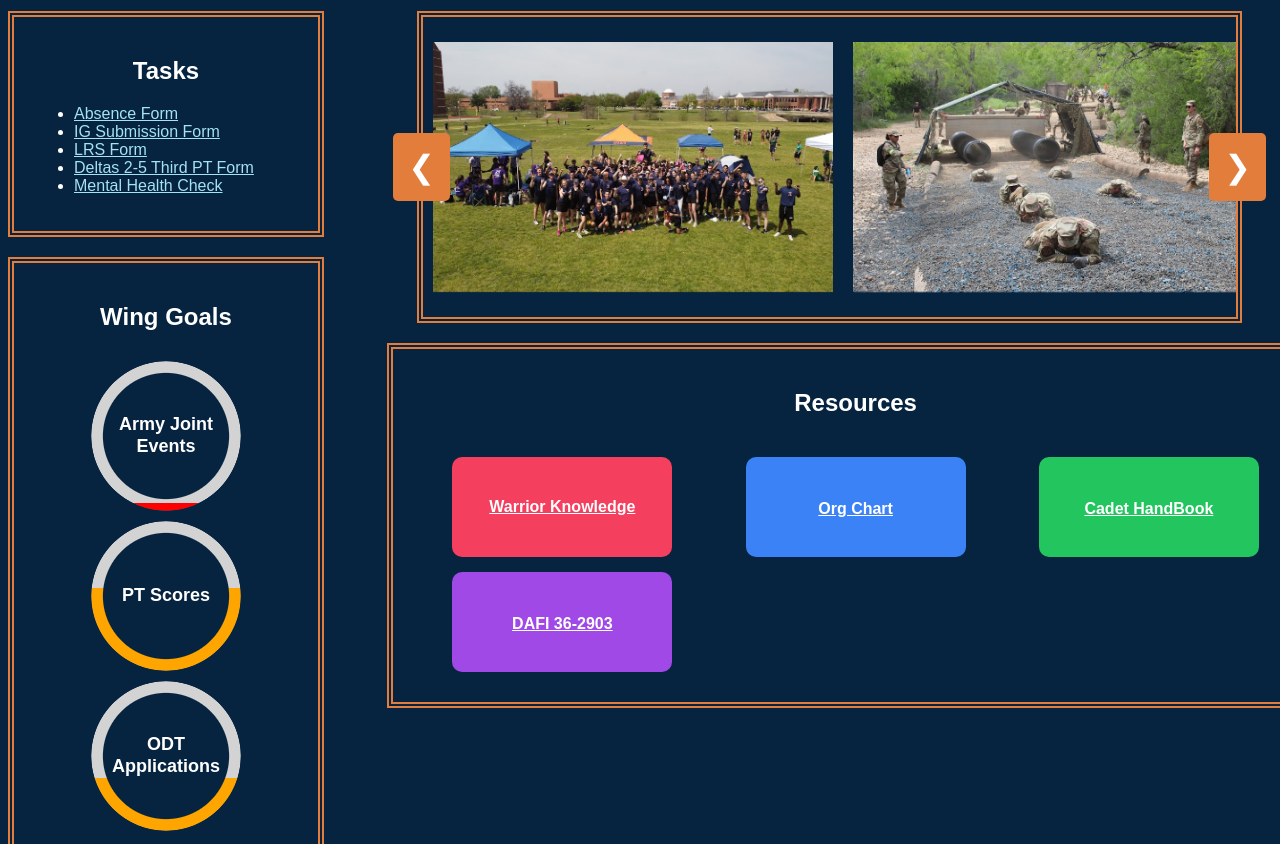
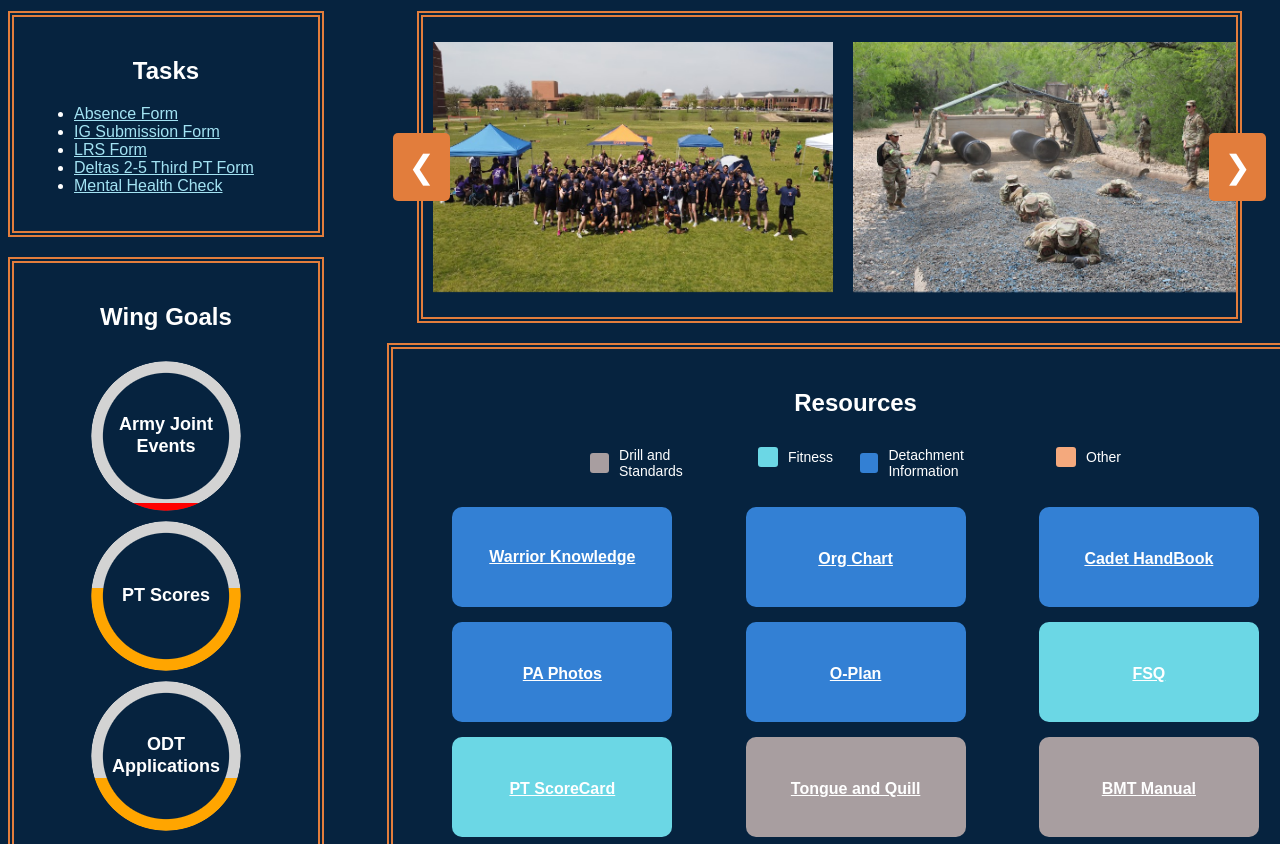
Before and after one commit to LWargo/Det842Dashboard, a plain HTML site: page home.html in a window 1280 px wide. Shown: the part 108-952 px from the top of the page. Drawn offline with Linux system fonts and the light colour scheme.

Commit message:
added more resources

```diff
--- a/home.html
+++ b/home.html
@@ -120,19 +120,19 @@ h2 {
 }
 
 
-.cards .red {
-  background-color: #f43f5e;
+.cards .drill {
+  background-color: #a89ea0;
 }
 
-.cards .blue {
-  background-color: #3b82f6;
+.cards .fitness {
+  background-color: #6bd7e5;
 }
 
-.cards .green {
-  background-color: #22c55e;
+.cards .det {
+  background-color: #3380d4;
 }
-.cards .four {
-  background-color: #a049e7;
+.cards .other {
+  background-color: #f4a97d;
 }
 
 .cards .card {
@@ -492,6 +492,37 @@ input[type="radio"]:nth-child(5):checked ~ .carousel-nav label:nth-child(5) {
     opacity: 1;
 }
 
+/* General styles for the map legend container */
+.map-legend {
+  display: flex;
+  flex-direction: row; /* Stack items vertically */
+  align-items: flex-start; /* Align items to the left */
+  gap: 5%;
+  width: 60%;
+  background-color: transparent;
+}
+
+/* Style for each legend item */
+.legend-item {
+  display: flex;
+  align-items: center; /* Align items horizontally */
+  margin-bottom: 8px; /* Space between each item */
+}
+
+/* Style for the color box */
+.legend-color {
+  width: 20px;
+  height: 20px;
+  border-radius: 3px;
+  margin-right: 10px; /* Space between color box and label */
+}
+
+/* Style for the label text */
+.legend-label {
+  font-size: 14px;
+  font-family: Arial, sans-serif;
+}
+
 
     </style>
 </head>
@@ -687,15 +718,34 @@ input[type="radio"]:nth-child(5):checked ~ .carousel-nav label:nth-child(5) {
             <!-- Resources Section -->
             <div class="resources-box">
                 <h2>Resources</h2>
+                <div class="map-legend">
+                    <div class="legend-item">
+                      <span class="legend-color" style="background-color: #a89ea0;"></span>
+                      <span class="legend-label">Drill and Standards</span>
+                    </div>
+                    <div class="legend-item">
+                      <span class="legend-color" style="background-color: #6bd7e5;"></span>
+                      <span class="legend-label">Fitness</span>
+                    </div>
+                    <div class="legend-item">
+                      <span class="legend-color" style="background-color: #3380d4;"></span>
+                      <span class="legend-label">Detachment Information</span>
+                    </div>
+                    <div class="legend-item">
+                      <span class="legend-color" style="background-color: #f4a97d;"></span>
+                      <span class="legend-label">Other</span>
+                    </div>
+                  </div>
+
                 <div class="card-container">
                     <!-- From Uiverse.io by kamehame-ha -->
                 <div class="cards">
-                    <div class="card red">
+                    <div class="card det">
                             <a class="r_tip" href="https://drive.google.com/drive/folders/1KeAfomDUytdoyVec5zvCFwgwBsNq4lWe">
                                 Warrior Knowledge
                             </a>
                     </div>
-                    <div class="card blue">
+                    <div class="card det">
                         <br>
                         <br>
                             <a class="r_tip" href="https://det842.slack.com/archives/C087TCPQ1PY/p1740618327090409?thread_ts=1740617691.105129&cid=C087TCPQ1PY">
@@ -703,14 +753,64 @@ input[type="radio"]:nth-child(5):checked ~ .carousel-nav label:nth-child(5) {
                             </a>
                         </p>
                     </div>
-                    <div class="card green">
+                    <div class="card det">
                         <br>
                         <br>
                             <a class="r_tip" href="https://drive.google.com/file/d/1glvzrc_lyiqec2LkVYNAHn0FfAGa78-i/view?usp=drivesdk">
                             Cadet HandBook
                         </a></p>
                     </div>
-                    <div class="card four">
+
+                    <div class="card det">
+                        <br>
+                        <br>
+                            <a class="r_tip" href="https://docs.google.com/document/d/190h6Xa7weY-yfj8B52mQdFtnac6S7z9IECiqhMDp6m4/edit?tab=t.0">
+                            PA Photos
+                        </a></p>
+                    </div>
+                    <div class="card det">
+                        <br>
+                        <br>
+                            <a class="r_tip" href="https://docs.google.com/document/d/1vN6-EBpburqS458I_NbfNMnppbUdynXDYEHFZ2R7d3g/edit?usp=share_link">
+                            O-Plan
+                        </a></p>
+                    </div>
+                    <div class="card fitness">
+                        <br>
+                        <br>
+                            <a class="r_tip" href="https://docs.google.com/document/d/1vN6-EBpburqS458I_NbfNMnppbUdynXDYEHFZ2R7d3g/edit?usp=share_link">
+                            FSQ
+                        </a></p>
+                    </div>
+                    <div class="card fitness">
+                        <br>
+                        <br>
+                            <a class="r_tip" href="https://drive.google.com/file/d/1cfLp1soYvIzkgndN9Eot9Rny3E2pqoXU/view?usp=sharing">
+                            PT ScoreCard
+                        </a></p>
+                    </div>
+                    <div class="card drill">
+                        <br>
+                        <br>
+                            <a class="r_tip" href="https://www.178wing.ang.af.mil/Portals/69/documents/afh33-337.pdf?ver=2016-12-15-101008-313">
+                            Tongue and Quill
+                        </a></p>
+                    </div>
+                    <div class="card drill">
+                        <br>
+                        <br>
+                            <a class="r_tip" href="https://drive.google.com/file/d/100AjqdQjNLNnUnklSw7198M9qPBhUpPT/view?usp=sharing">
+                            BMT Manual
+                        </a></p>
+                    </div>
+                    <div class="card drill">
+                        <br>
+                        <br>
+                            <a class="r_tip" href="https://drive.google.com/file/d/1mgesz4NkT7A6ygfLTLznJvNTRVOM9AzK/view?usp=sharing">
+                            DAFPAM
+                        </a></p>
+                    </div>
+                    <div class="card drill">
                         <br>
                         <br>
                             <a class="r_tip" href="https://static.e-publishing.af.mil/production/1/af_a1/publication/dafi36-2903/dafi36-2903.pdf">
```
